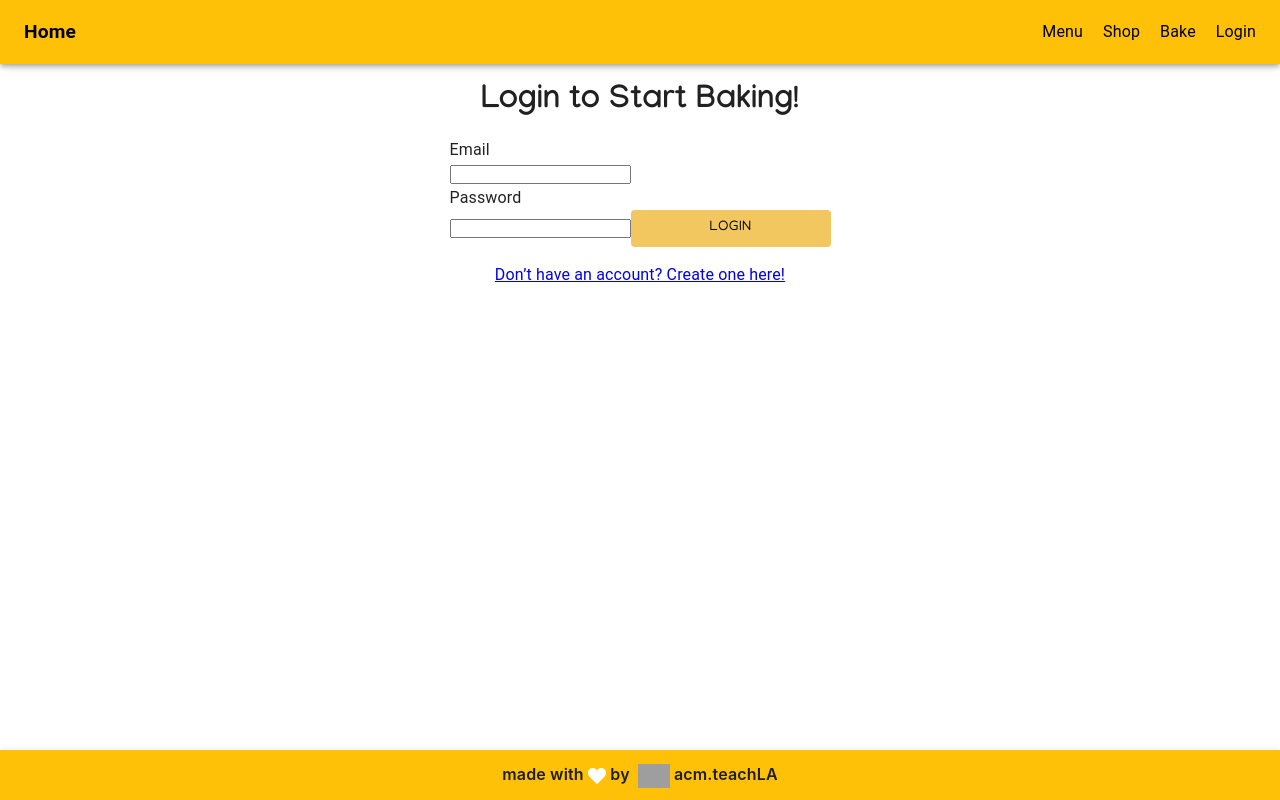
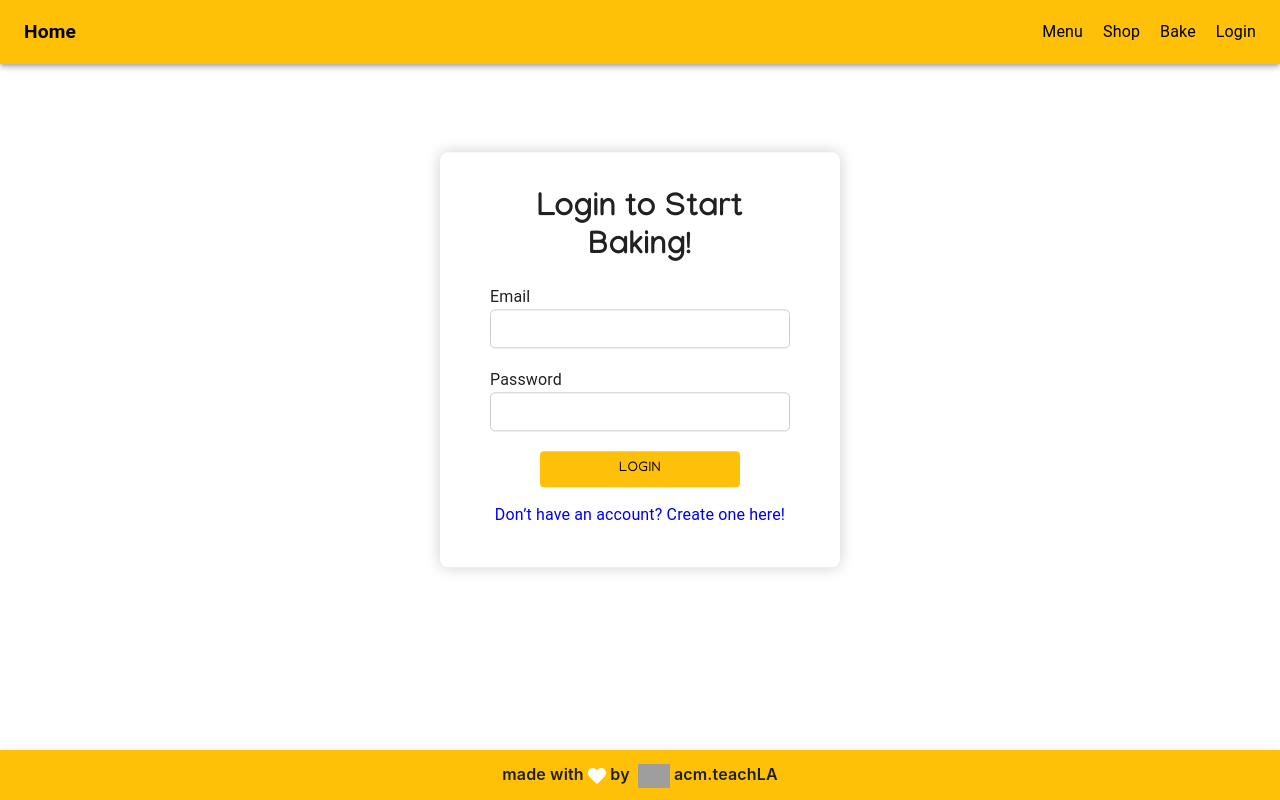
Before and after one commit to uclaacm/cookie-jar, a React (Vite) app: page /login in a window 1280 px wide. Built offline with nearby package versions, Linux system fonts and the light colour scheme; grey boxes are pictures that could not be loaded.

Commit message:
Update Login.scss
Improved Login page css

```diff
--- a/src/styles/Login.scss
+++ b/src/styles/Login.scss
@@ -4,12 +4,39 @@
     align-items: center;
     justify-content: center;
     gap: 1rem;
-    padding: 20px;
-
+    padding: 40px 50px;
+    border-radius:8px;
+    width:400px;
+    box-shadow: 0 0 15px rgba(0,0,0,0.2);
+    box-sizing: border-box;
+    position: absolute;
+    top: 45%;
+    left: 50%;
+    transform: translate(-50%, -50%);
 }
 
+.login h1{
+    margin-top: 0;
+    margin-bottom: 0px;
+    text-align: center;
+}
+
+
+
+.login input[type="email"],
+.login input[type="password"] {
+  width: 100%;
+  padding: 10px 12px;
+  margin-bottom: 20px;
+  border: 1px solid #ccc;
+  border-radius: 5px;
+  box-sizing: border-box;
+  font-size: 15px;
+}
+
+
 .login-button {
-    background-color: #F3C760 !important;
+    background-color: #ffc00a !important;
     color: black !important;
     font-family: 'Manjari', sans-serif !important;
     font-size: 1.2rem;
@@ -19,8 +46,20 @@
     border-radius: 8px;
     text-transform: none;
     transition: background-color 0.3s ease;
+    position: absolute;
+    left: 50%;
+    transform: translate(-50%, 0%);
 
-    &:hover {
+      &:hover {
         background-color: #E3B750 !important; // Slightly darker
     }
 }
+
+
+.login a {
+    text-decoration: none;
+  }
+
+.login a:hover {
+    text-decoration: underline;
+  }
```
